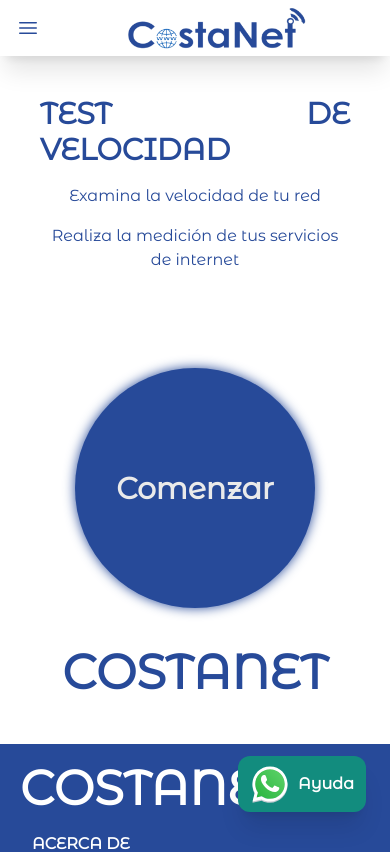
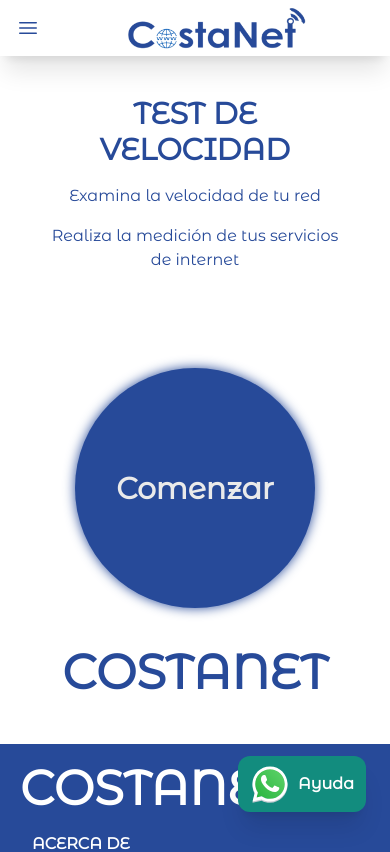
Before and after one commit to labs-company/costanet, a Next.js app: page /test-de-velocidad in a window 390 px wide. Shown: the top 852 px of the page. Built offline with nearby package versions, Linux system fonts and the light colour scheme.

Commit message:
fix: Imagenes no adecuadas (#174)

```diff
--- a/app/test-de-velocidad/page.tsx
+++ b/app/test-de-velocidad/page.tsx
@@ -5,7 +5,7 @@
     <section className="flex flex-col justify-center p-8" id="test">
       <article className="bg-white p-2">
         <div className="flex flex-col justify-center items-center text-justify gap-y-4">
-          <h2 className="sm:text-5xl font-bold text-letter font-monset text-3xl">
+          <h2 className="sm:text-5xl font-bold text-letter font-monset text-3xl text-center">
             TEST DE VELOCIDAD
           </h2>
           <p className="text-letter font-monset">
```
